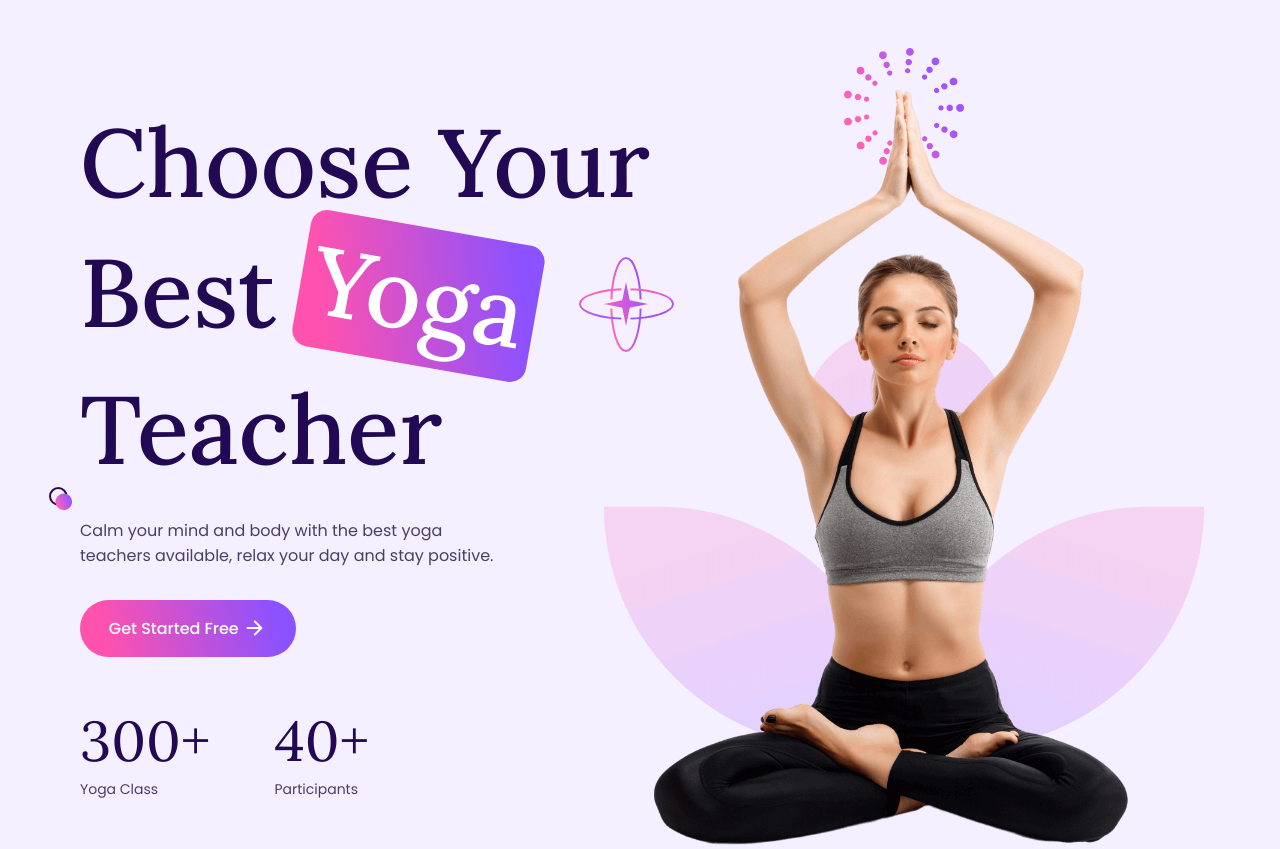
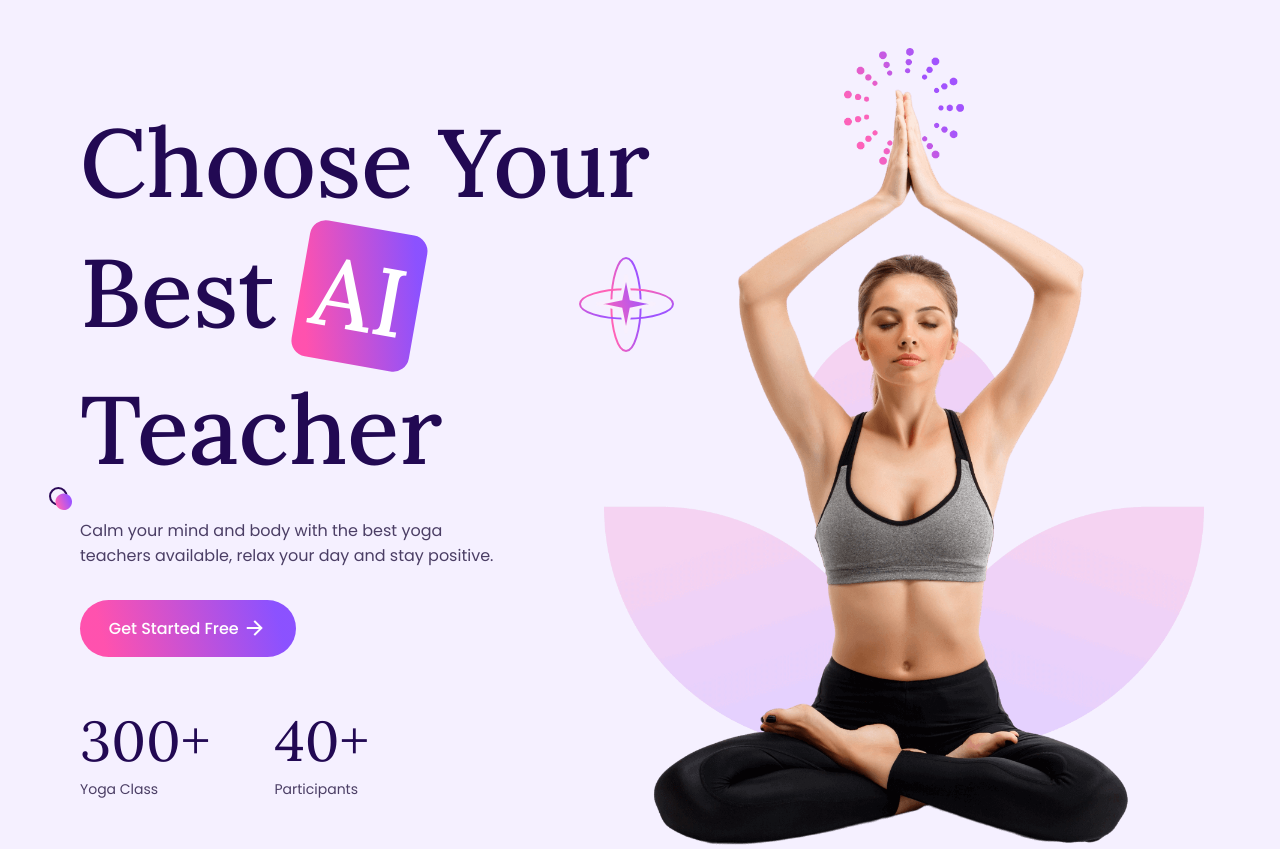
Before and after one commit to tj516/yoga, a Django app: page / in a window 1280 px wide. Shown: the part 80-929 px from the top of the page. Run offline with Django 4.2, Linux system fonts and the light colour scheme; parts of the project's set-up code (start-up, migrations or seed data) failed here and were passed over.

Commit message:
Update yoga.html

```diff
--- a/myapp/templates/yoga.html
+++ b/myapp/templates/yoga.html
@@ -70,7 +70,7 @@
                <h1 class="home__title">
                   Choose Your
                   <div class="home__title-box">
-                     Best <div>Yoga</div>
+                     Best <div>AI</div>
                   </div>
                   Teacher
 
```
